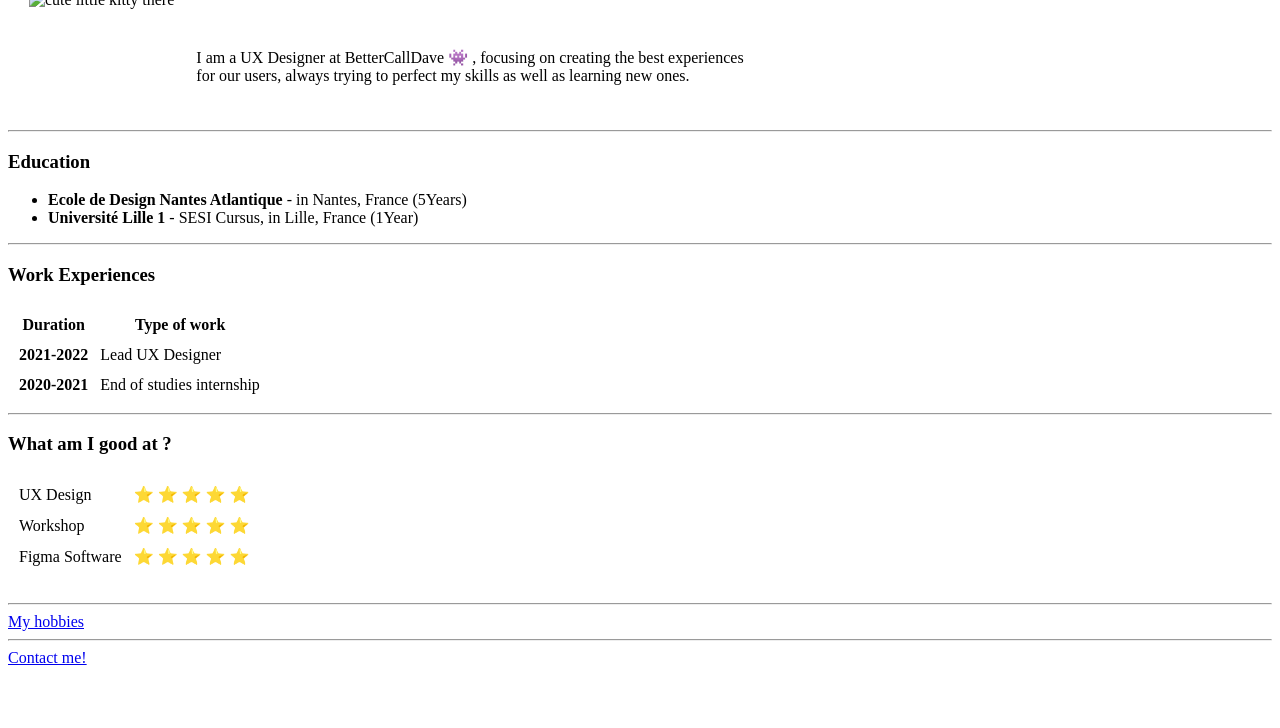
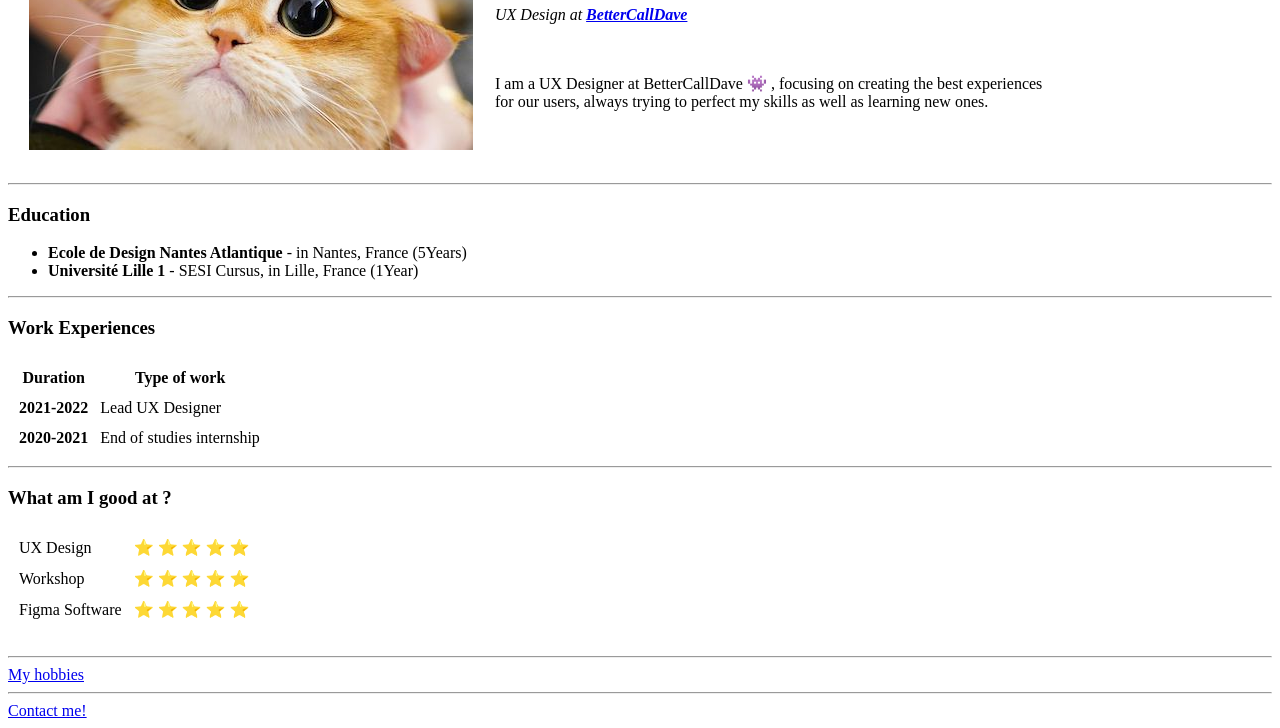
Before and after one commit to sgergaud/CV, a plain HTML site: page index.html in a window 1280 px wide. Shown: the part 129-857 px from the top of the page. Before the commit the page ends 804 px from the top, so only its background shows below. Drawn offline with Linux system fonts and the light colour scheme.

Commit message:
Update for image

```diff
--- a/index.html
+++ b/index.html
@@ -8,7 +8,7 @@
     <!-- Header layout made with a table -->
     <table cellspacing="20">
       <tr>
-        <td>  <img src="images/cute lil kity.jpeg" alt="cute little kitty there"></td>
+        <td>  <img src="cute lil kity.jpeg" alt="cute little kitty there"></td>
         <td>
           <h1> Sarah Gergaud</h1>
           <p><em>UX Design at <strong><a href="https://www.bettercalldave.io/">BetterCallDave</a></strong></em></p>
```
